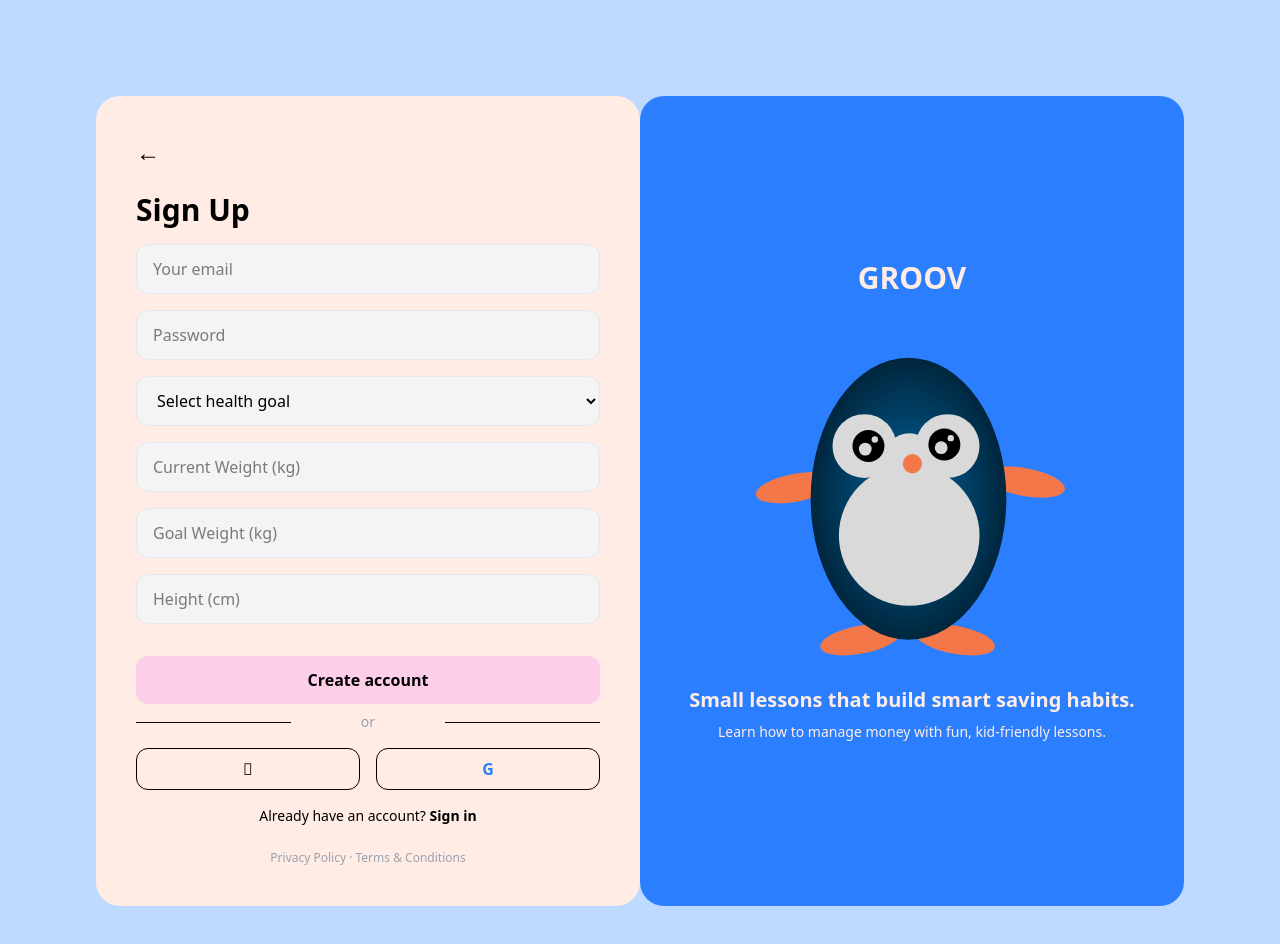
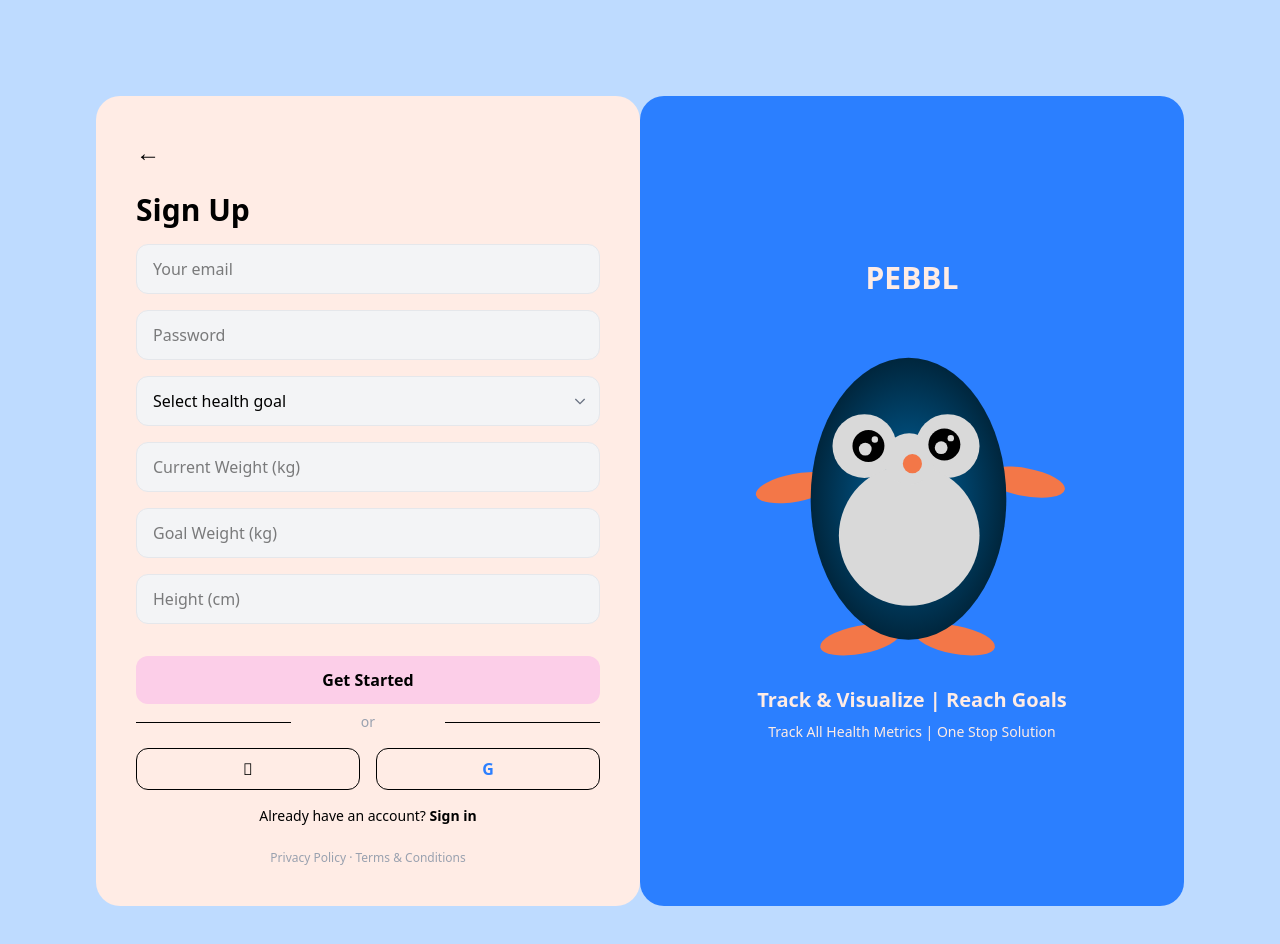
Before and after one commit to Haripriya-Agrawal/Health-App, a React (Vite) app in the folder frontend/: page / in a window 1280 px wide. Shown: the top 944 px of the page. Built offline with nearby package versions, Linux system fonts and the light colour scheme.

Commit message:
Final commit

```diff
--- a/frontend/src/pages/SignUp.tsx
+++ b/frontend/src/pages/SignUp.tsx
@@ -1,5 +1,3 @@
-
-
 import Penguin from '../assets/Penguin.svg';
 import { Link } from "react-router-dom";
 
@@ -24,39 +22,54 @@
               className="w-full px-4 py-3 rounded-xl bg-gray-100 border border-gray-200 focus:outline-none"
             />
 
-            <select className="w-full px-4 py-3 rounded-xl bg-gray-100 border border-gray-200">
+            {/* Styled Dropdown */}
+            <div className="relative">
+              <select
+                className="w-full px-4 py-3 pr-10 rounded-xl bg-gray-100 border border-gray-200 focus:outline-none appearance-none"
+              >
                 <option value="">Select health goal</option>
                 <option value="loss">Weight Loss</option>
                 <option value="maintain">Maintenance</option>
                 <option value="gain">Weight Gain</option>
               </select>
+              {/* Custom dropdown arrow */}
+              <div className="absolute inset-y-0 right-3 flex items-center pointer-events-none">
+                <svg
+                  className="w-4 h-4 text-gray-500"
+                  fill="none"
+                  stroke="currentColor"
+                  strokeWidth="2"
+                  viewBox="0 0 24 24"
+                >
+                  <path d="M19 9l-7 7-7-7" />
+                </svg>
+              </div>
+            </div>
 
             <input
               type="number"
               placeholder="Current Weight (kg)"
-              className="w-full px-4 py-3 rounded-xl bg-gray-100 border border-gray-200"
+              className="w-full px-4 py-3 rounded-xl bg-gray-100 border border-gray-200 focus:outline-none"
             />
             <input
               type="number"
               placeholder="Goal Weight (kg)"
-              className="w-full px-4 py-3 rounded-xl bg-gray-100 border border-gray-200"
+              className="w-full px-4 py-3 rounded-xl bg-gray-100 border border-gray-200 focus:outline-none"
             />
             <input
               type="number"
               placeholder="Height (cm)"
-              className="w-full px-4 py-3 rounded-xl bg-gray-100 border border-gray-200"
+              className="w-full px-4 py-3 rounded-xl bg-gray-100 border border-gray-200 focus:outline-none"
             />
 
             <Link to="/home">
               <button
                 type="submit"
                 className="w-full bg-pink-200 text-black font-semibold py-3 rounded-xl mt-4"
-
               >
-              Create account
+                Get Started
               </button>
             </Link>
-
 
             <div className="flex justify-between items-center mt-2">
               <hr className="w-1/3" />
@@ -86,13 +99,13 @@
 
       {/* Right Illustration Section */}
       <div className="w-1/2 bg-blue-500 rounded-3xl flex flex-col justify-center items-center p-10 text-white">
-        <h1 className="text-3xl font-bold mb-6">GROOV</h1>
+        <h1 className="text-3xl font-bold mb-6">PEBBL</h1>
         <img src={Penguin} alt="Penguin" className="w-3/4 mb-6" />
         <h2 className="text-xl font-semibold text-center">
-          Small lessons that build smart saving habits.
+          Track & Visualize | Reach Goals
         </h2>
         <p className="text-sm mt-2 text-center">
-          Learn how to manage money with fun, kid-friendly lessons.
+          Track All Health Metrics | One Stop Solution
         </p>
       </div>
     </div>
```
Lines whose indentation alone changed are shown as unchanged.
